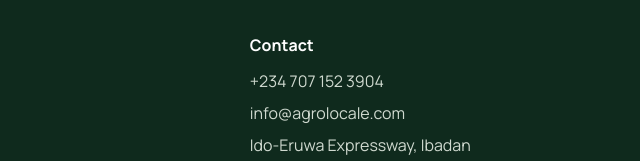
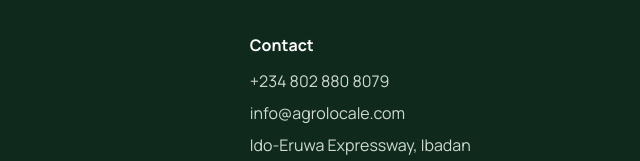
Before and after one commit to giusmahnn/elysian-landing, a plain HTML site: page index.html in a window 1280 px wide. Shown: the part 10380-10541 px from the top of the page, 631-1271 px from the left. Drawn offline with nearby package versions, Linux system fonts and the light colour scheme.

Commit message:
Update contact number in index.html

```diff
--- a/index.html
+++ b/index.html
@@ -600,7 +600,7 @@
             <div>
                 <h4>Contact</h4>
                 <ul class="plain">
-                    <li><a href="tel:+2347071523904">+234 707 152 3904</a></li>
+                    <li><a href="tel:+2348028808079">+234 802 880 8079</a></li>
                     <li><a href="mailto:info@agrolocale.com">info@agrolocale.com</a></li>
                     <li>Ido-Eruwa Expressway, Ibadan</li>
                 </ul><!-- Social links: add Agrolocale's official URLs here when available -->
```
